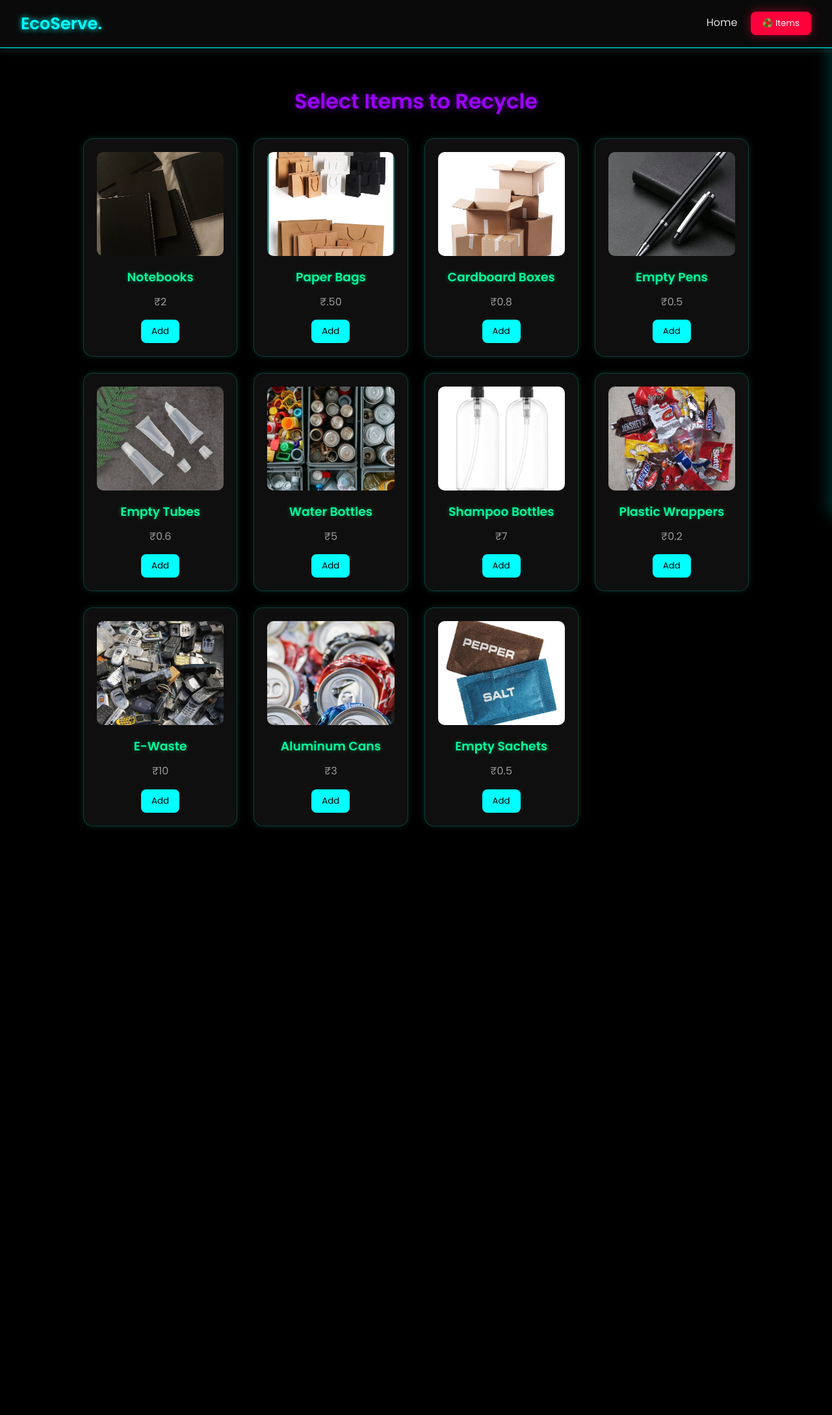
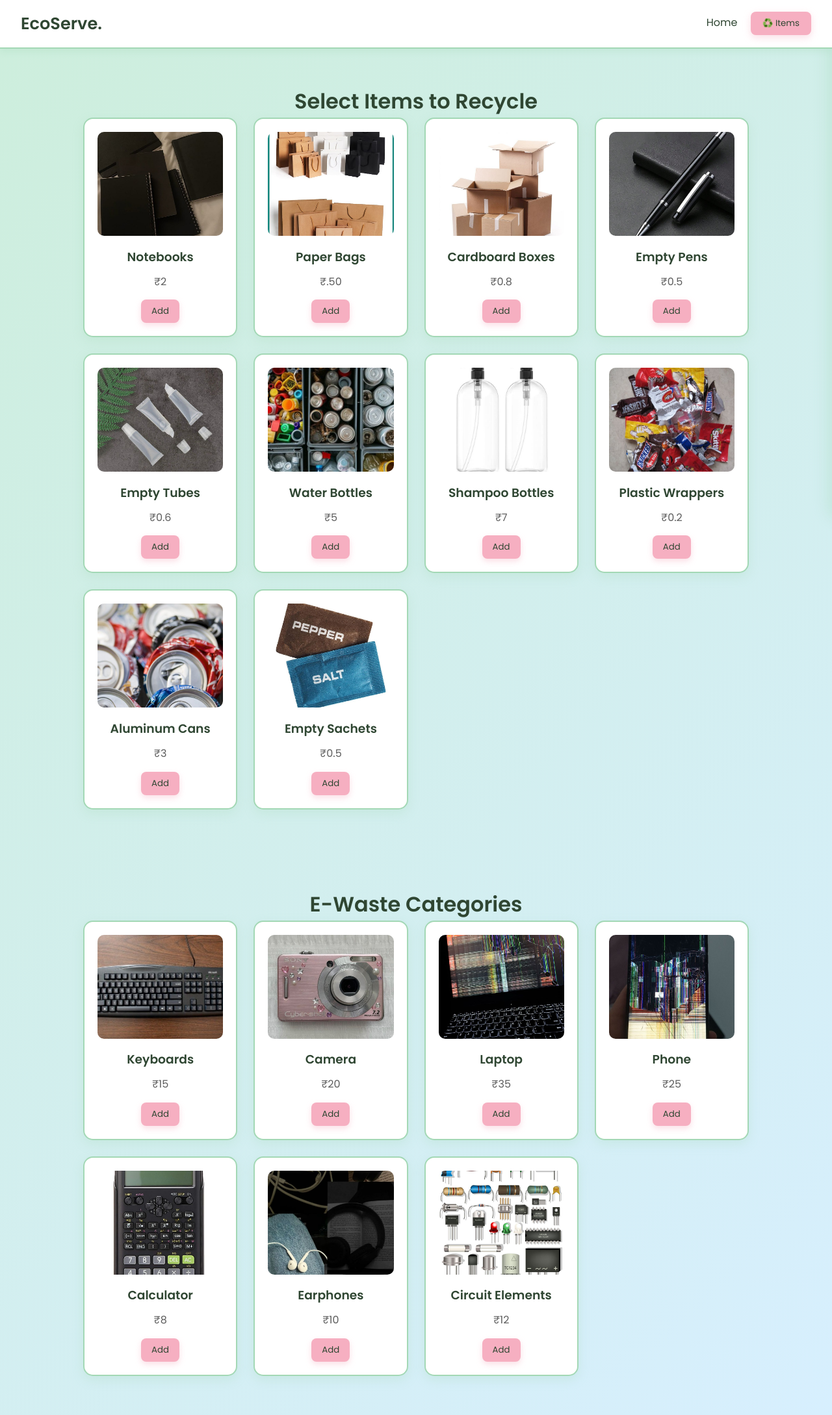
Before and after one commit to EcoServe/EcoServe-Frontend, a plain HTML site: page browse1.html in a window 1280 px wide. Shown: the whole page at 65% size. Before the commit the page ends 1332 px from the top, so only its background shows below. Drawn offline with Linux system fonts and the light colour scheme.

Commit message:
Update browse1.html

```diff
--- a/browse1.html
+++ b/browse1.html
@@ -8,18 +8,28 @@
   <script src="api.js?v=1"></script>
   <link href="https://fonts.googleapis.com/css2?family=Poppins:wght@400;600&display=swap" rel="stylesheet">
   <style>
-  :root {
-  --bg: #000000;            /* black background */
-  --primary: #0a0a0a;       /* dark grayish black for sections */
-  --accent: #00ffff;        /* neon cyan */
-  --text: #e0e0e0;          /* light gray text */
-  --subtext: #9c9c9c;       /* muted gray */
-  --hover: #00ff9c;         /* neon green hover */
-  --highlight: #ff003c;     /* bright red button */
-  --purple: #9d00ff;        /* neon purple accent */
+:root {
+  --bg: linear-gradient(135deg, #CDEEDC, #D7EFFE); /* pastel green → blue gradient */
+
+  --primary: #FFFFFF;
+  --accent: #A3D8B5;
+  --accent-dark: #8BC9A3;
+
+  --pink: #F6AFC1;
+  --yellow: #FFF6D4;
+  --blue: #D7EFFE;
+
+  --text: #2F4632;
+  --subtext: #5C5C5C;
+
+  --purple: #F6AFC1;
+}
+html {
+  scroll-behavior: smooth;
 }
 
-/* Global Reset */
+
+/* Reset */
 * {
   margin: 0;
   padding: 0;
@@ -28,13 +38,13 @@
 }
 
 body {
-  background-color: var(--bg);
+  background: var(--bg);
   color: var(--text);
   line-height: 1.6;
   padding-top: 70px;
 }
 
-/* Navbar */
+/* NAVBAR */
 .navbar {
   position: fixed;
   top: 0;
@@ -44,49 +54,47 @@ body {
   align-items: center;
   background-color: var(--primary);
   padding: 1rem 2rem;
-  border-bottom: 1px solid var(--accent);
-  box-shadow: 0 0 15px rgba(0, 255, 255, 0.2);
+  border-bottom: 2px solid var(--accent);
+  box-shadow: 0 4px 10px rgba(163,216,181,0.3);
   z-index: 1000;
 }
 
 .logo {
   font-size: 1.6rem;
   font-weight: bold;
-  color: var(--accent);
-  text-shadow: 0 0 8px var(--accent);
+  color: var(--text);
 }
 
+/* NAVIGATION LINKS */
 .nav-links a {
   color: var(--text);
   text-decoration: none;
   margin: 0 1rem;
-  transition: color 0.3s, text-shadow 0.3s;
+  transition: color 0.3s;
 }
 
 .nav-links a:hover {
-  color: var(--hover);
-  text-shadow: 0 0 8px var(--hover);
+  color: var(--accent-dark);
 }
 
-/* Buttons */
+/* BUTTONS */
 .btn {
-  background-color: var(--highlight);
-  color: #fff;
+  background-color: var(--pink);
+  color: var(--text);
   padding: 8px 18px;
   border-radius: 8px;
   transition: 0.3s;
   border: none;
   cursor: pointer;
-  box-shadow: 0 0 15px rgba(255, 0, 60, 0.5);
+  box-shadow: 0 4px 12px rgba(246,175,193,0.4);
 }
 
 .btn:hover {
-  background-color: #d90034;
+  background-color: #E79BB0;
   transform: scale(1.05);
-  box-shadow: 0 0 25px rgba(255, 0, 60, 0.8);
 }
 
-/* Browse Section */
+/* BROWSE SECTION */
 .browse-section {
   padding: 60px 10%;
   text-align: center;
@@ -94,37 +102,34 @@ body {
 
 .browse-section h2 {
   font-size: 2rem;
-  color: var(--purple);
-  margin-bottom: 2rem;
-  text-shadow: 0 0 12px rgba(157, 0, 255, 0.6);
+  color: var(--text);
 }
 
-/* Items Grid */
+/* GRID */
 .grid {
   display: grid;
   grid-template-columns: repeat(auto-fit, minmax(220px, 1fr));
   gap: 25px;
 }
 
+/* ITEM CARD */
 .item-card {
-  background-color: #0f0f0f;
+  background-color: var(--primary);
   padding: 20px;
   border-radius: 15px;
-  border: 1px solid rgba(0, 255, 255, 0.2);
-  transition: transform 0.3s, box-shadow 0.3s;
-  box-shadow: 0 0 10px rgba(0,255,156,0.15);
+  border: 2px solid var(--accent);
+  transition: transform 0.3s;
+  box-shadow: 0 6px 16px rgba(163,216,181,0.25);
 }
 
 .item-card:hover {
   transform: translateY(-5px);
-  box-shadow: 0 0 25px rgba(0,255,156,0.5);
-  border-color: var(--hover);
+  border-color: var(--accent-dark);
 }
 
 .item-card h3 {
   margin-bottom: 10px;
-  color: var(--hover);
-  text-shadow: 0 0 6px rgba(0,255,156,0.4);
+  color: var(--text);
 }
 
 .item-card p {
@@ -133,119 +138,22 @@ body {
 }
 
 .item-card button {
-  background-color: var(--accent);
-  color: #000;
+  background-color: var(--pink);
+  color: var(--text);
   border: none;
   padding: 8px 16px;
   border-radius: 8px;
   cursor: pointer;
   transition: background 0.3s, transform 0.3s;
+  box-shadow: 0 4px 10px rgba(246,175,193,0.4);
 }
 
 .item-card button:hover {
-  background-color: var(--hover);
+  background-color: #E79BB0;
   transform: scale(1.05);
 }
 
-/* Cart Sidebar */
-.cart {
-  position: fixed;
-  right: -350px;
-  top: 0;
-  height: 100%;
-  width: 350px;
-  background-color: #111;
-  color: var(--text);
-  padding: 20px;
-  transition: 0.4s ease;
-  z-index: 200;
-  overflow-y: auto;
-  border-top-left-radius: 20px;
-  border-bottom-left-radius: 20px;
-  box-shadow: -5px 0 25px rgba(0, 255, 255, 0.2);
-  border-left: 2px solid var(--accent);
-}
-
-.cart.open {
-  right: 0;
-}
-
-.cart h2 {
-  text-align: center;
-  margin-bottom: 20px;
-  color: var(--accent);
-  text-shadow: 0 0 10px rgba(0, 255, 255, 0.7);
-}
-
-.cart-item {
-  display: flex;
-  justify-content: space-between;
-  align-items: center;
-  margin-bottom: 15px;
-  border-bottom: 1px solid rgba(255,255,255,0.1);
-  padding-bottom: 10px;
-}
-
-.remove-btn {
-  background: none;
-  border: none;
-  color: var(--accent);
-  font-size: 1.2rem;
-  cursor: pointer;
-  transition: color 0.3s, transform 0.3s;
-}
-
-.remove-btn:hover {
-  color: var(--highlight);
-  transform: scale(1.2);
-}
-
-.cart-total {
-  text-align: center;
-  margin-top: 20px;
-  font-size: 1.1rem;
-  color: var(--hover);
-  text-shadow: 0 0 6px rgba(0,255,156,0.5);
-}
-
-/* Close Cart */
-.close-cart {
-  background: none;
-  border: none;
-  color: var(--accent);
-  font-size: 1.3rem;
-  position: absolute;
-  top: 15px;
-  right: 20px;
-  cursor: pointer;
-  transition: 0.3s;
-}
-
-.close-cart:hover {
-  color: var(--highlight);
-}
-
-/* Confirm Button */
-.confirm-btn {
-  display: block;
-  margin: 20px auto 10px;
-  background-color: var(--highlight);
-  color: #fff;
-  padding: 10px 25px;
-  border: none;
-  border-radius: 25px;
-  font-size: 1rem;
-  font-weight: 500;
-  cursor: pointer;
-  transition: all 0.3s ease;
-  box-shadow: 0 0 15px rgba(255,0,60,0.5);
-}
-
-.confirm-btn:hover {
-  transform: scale(1.05);
-  box-shadow: 0 0 25px rgba(255,0,60,0.8);
-  background-color: #d90034;
-}
+/* PRODUCT IMAGES */
 .item-card img {
   width: 100%;
   height: 160px;
@@ -259,7 +167,97 @@ body {
   transform: scale(1.05);
 }
 
+/* CART SIDEBAR */
+.cart {
+  position: fixed;
+  right: -350px;
+  top: 0;
+  height: 100%;
+  width: 350px;
+  background-color: #FFFFFF;
+  color: var(--text);
+  padding: 20px;
+  transition: 0.4s ease;
+  z-index: 200;
+  overflow-y: auto;
+  border-top-left-radius: 20px;
+  border-bottom-left-radius: 20px;
+  border-left: 3px solid var(--accent);
+  box-shadow: -8px 0 20px rgba(163,216,181,0.3);
+}
 
+.cart.open {
+  right: 0;
+}
+
+.cart h2 {
+  text-align: center;
+  margin-bottom: 20px;
+  color: var(--text);
+}
+
+.cart-item {
+  display: flex;
+  justify-content: space-between;
+  align-items: center;
+  margin-bottom: 15px;
+  border-bottom: 1px solid #eee;
+  padding-bottom: 10px;
+}
+
+.remove-btn {
+  background: none;
+  border: none;
+  color: var(--pink);
+  font-size: 1.2rem;
+  cursor: pointer;
+  transition: 0.3s;
+}
+
+.remove-btn:hover {
+  color: #E79BB0;
+}
+
+/* TOTAL */
+.cart-total {
+  text-align: center;
+  margin-top: 20px;
+  font-size: 1.1rem;
+  color: var(--text);
+}
+
+/* CLOSE CART */
+.close-cart {
+  background: none;
+  border: none;
+  color: var(--text);
+  font-size: 1.3rem;
+  position: absolute;
+  top: 15px;
+  right: 20px;
+  cursor: pointer;
+}
+
+/* CONFIRM BUTTON */
+.confirm-btn {
+  display: block;
+  margin: 20px auto 10px;
+  background-color: var(--pink);
+  color: var(--text);
+  padding: 10px 25px;
+  border: none;
+  border-radius: 25px;
+  font-size: 1rem;
+  font-weight: 500;
+  cursor: pointer;
+  transition: 0.3s;
+  box-shadow: 0 4px 14px rgba(246,175,193,0.4);
+}
+
+.confirm-btn:hover {
+  transform: scale(1.05);
+  background-color: #E79BB0;
+}
   </style>
 </head>
 <body>
@@ -302,9 +300,6 @@ body {
         <img src="wrapper.jpg" alt="Notebooks">
         <h3>Plastic Wrappers</h3><p>₹0.2</p><button class="add-to-cart" data-name="Plastic Wrappers" data-price="3">Add</button></div>
       <div class="item-card">
-        <img src="ewaste.jpg" alt="Notebooks">
-        <h3>E-Waste</h3><p>₹10</p><button class="add-to-cart" data-name="E-Waste" data-price="20">Add</button></div>
-      <div class="item-card">
         <img src="cans.jpg" alt="Notebooks">
         <h3>Aluminum Cans</h3><p>₹3</p><button class="add-to-cart" data-name="Aluminum Cans" data-price="7">Add</button></div>
       <div class="item-card">
@@ -312,6 +307,63 @@ body {
         <h3>Empty Sachets</h3><p>₹0.5</p><button class="add-to-cart" data-name="Sachets" data-price="7">Add</button></div>
     </div>
   </section>
+  <!-- E-WASTE SECTION -->
+<section id="ewaste-section" class="browse-section">
+  <h2>E-Waste Categories</h2>
+
+  <div class="grid">
+
+    <div class="item-card">
+      <img src="ew_keyboard.jpg" alt="Keyboard">
+      <h3>Keyboards</h3>
+      <p>₹15</p>
+      <button class="add-to-cart" data-name="Keyboard" data-price="15">Add</button>
+    </div>
+
+    <div class="item-card">
+      <img src="ew_camera.jpg" alt="Camera">
+      <h3>Camera</h3>
+      <p>₹20</p>
+      <button class="add-to-cart" data-name="Camera" data-price="20">Add</button>
+    </div>
+
+    <div class="item-card">
+      <img src="ew_laptop.jpg" alt="Laptop">
+      <h3>Laptop</h3>
+      <p>₹35</p>
+      <button class="add-to-cart" data-name="Laptop" data-price="35">Add</button>
+    </div>
+
+    <div class="item-card">
+      <img src="ew_phone.jpg" alt="Phone">
+      <h3>Phone</h3>
+      <p>₹25</p>
+      <button class="add-to-cart" data-name="Phone" data-price="25">Add</button>
+    </div>
+
+    <div class="item-card">
+      <img src="ew_calculator.jpg" alt="Calculator">
+      <h3>Calculator</h3>
+      <p>₹8</p>
+      <button class="add-to-cart" data-name="Calculator" data-price="8">Add</button>
+    </div>
+
+    <div class="item-card">
+      <img src="ew_earphones.jpg" alt="Earphones">
+      <h3>Earphones</h3>
+      <p>₹10</p>
+      <button class="add-to-cart" data-name="Earphones" data-price="10">Add</button>
+    </div>
+
+    <div class="item-card">
+      <img src="ew_circuit.jpg" alt="Circuit Elements">
+      <h3>Circuit Elements</h3>
+      <p>₹12</p>
+      <button class="add-to-cart" data-name="Circuit Elements" data-price="12">Add</button>
+    </div>
+
+  </div>
+</section>
 
   <!-- Cart Sidebar -->
   <div class="cart" id="cart">
```
